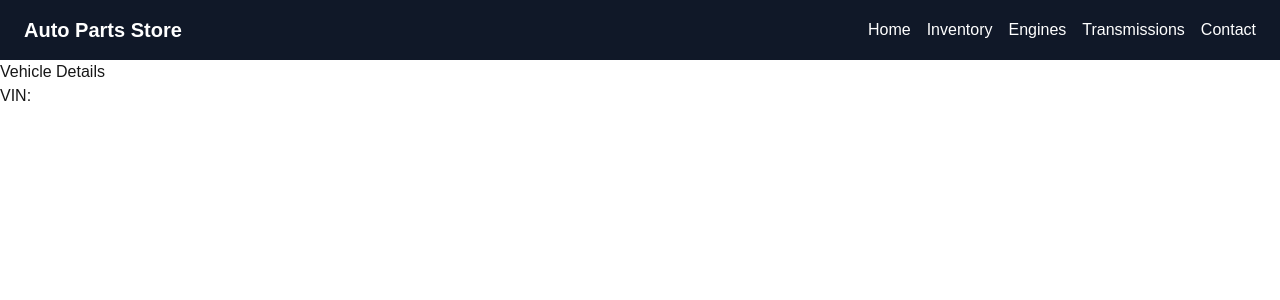
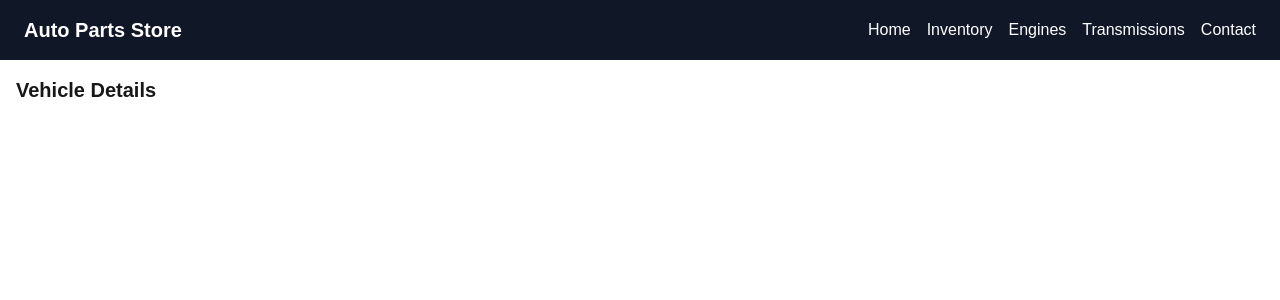
Before and after one commit to Manu818-coder/autoparts-project, a Next.js app: page /vehicle-details in a window 1280 px wide. Shown: the top 300 px of the page. Built offline with nearby package versions, Linux system fonts and the light colour scheme.

Commit message:
Fix: VIN data not displaying

```diff
--- a/app/vehicle-details/VehicleDetailsComponent.tsx
+++ b/app/vehicle-details/VehicleDetailsComponent.tsx
@@ -1,15 +1,52 @@
-'use client'; // 👈 Important to make this a client component
+'use client';
 
+import { useEffect, useState } from 'react';
 import { useSearchParams } from 'next/navigation';
+
+interface VehicleDetail {
+  Variable: string;
+  Value: string;
+}
 
 export default function VehicleDetailsComponent() {
   const searchParams = useSearchParams();
   const vin = searchParams.get('vin');
 
+  const [vehicleData, setVehicleData] = useState<VehicleDetail[]>([]);
+  const [loading, setLoading] = useState(false);
+
+  useEffect(() => {
+    if (vin) {
+      setLoading(true);
+      fetch(`https://vpic.nhtsa.dot.gov/api/vehicles/DecodeVin/${vin}?format=json`)
+        .then(res => res.json())
+        .then(data => {
+          console.log('Fetched data:', data); // 🔍 Show in console what's coming
+          setVehicleData(data.Results || []);
+          setLoading(false);
+        })
+        .catch(error => {
+          console.error('Error fetching data:', error);
+          setLoading(false);
+        });
+    }
+  }, [vin]);
+
   return (
-    <div>
-      <h1>Vehicle Details</h1>
-      <p>VIN: {vin}</p>
+    <div className="p-4">
+      <h1 className="text-xl font-bold mb-4">Vehicle Details</h1>
+      {vin && <p className="mb-4">VIN: {vin}</p>}
+      {loading ? (
+        <p>Loading vehicle data...</p>
+      ) : (
+        <div className="grid gap-2">
+          {vehicleData.map((item, index) => (
+            <div key={index}>
+              <strong>{item.Variable}:</strong> {item.Value || 'N/A'}
+            </div>
+          ))}
+        </div>
+      )}
     </div>
   );
 }
```
